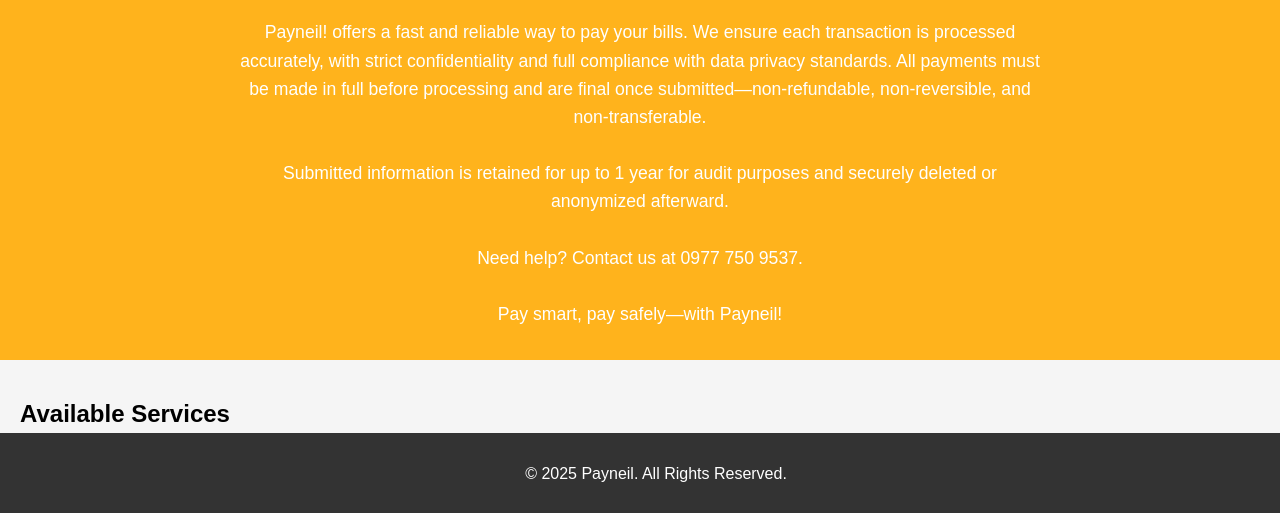
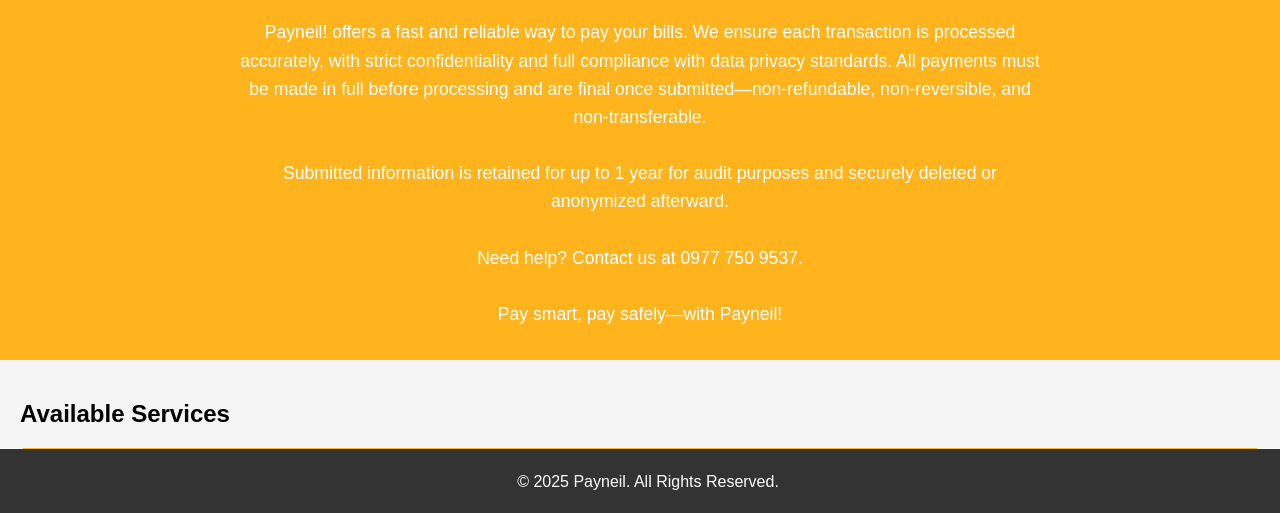
Before and after one commit to Payneil/Payneil-Homepage, a plain HTML site: page index.html in a window 1280 px wide. Shown: the part 285-798 px from the top of the page. Drawn offline with Linux system fonts and the light colour scheme.

Commit message:
Add files via upload

```diff
--- a/index.html
+++ b/index.html
@@ -10,6 +10,7 @@
       background-color: #f5f5f5;
       margin: 0;
       padding: 0;
+      padding-bottom: 60px; /* This adds space at the bottom of the page to avoid overlap with the footer */
     }
     header {
       background-color: #ffb31c;
@@ -50,7 +51,7 @@
       background-color: #333;
       color: white;
       text-align: center;
-      padding: 1em;
+      padding: 0.5em; /* Slimmed down the padding */
       position: fixed;
       width: 100%;
       bottom: 0;
@@ -78,8 +79,8 @@
   <main>
     <h2>Available Services</h2>
     <!-- Replace with your actual Google Sheets links -->
-    <a href="https://forms.gle/m6X19rGQjQiTjnKLA="btn" target="_blank">View Services List</a>
-    <a href="https://forms.gle/FpNnXT27X4dvFjRv9="btn" target="_blank">Bills Payment</a>
+    <a href="https://forms.gle/m6X19rGQjQiTjnKLA=" class="btn" target="_blank">View Services List</a>
+    <a href="https://forms.gle/FpNnXT27X4dvFjRv9=" class="btn" target="_blank">Bills Payment</a>
     <a href="https://forms.gle/m6X19rGQjQiTjnKLA" class="btn" target="_blank">E-Load</a>
     <a href="https://forms.gle/8gdEWCDEPo92aE82A" class="btn" target="_blank">Airline Booking</a>
     <a href="https://forms.gle/iNXUrkZykYkkqzkY6" class="btn" target="_blank">Hotel Accommodation</a>
```
